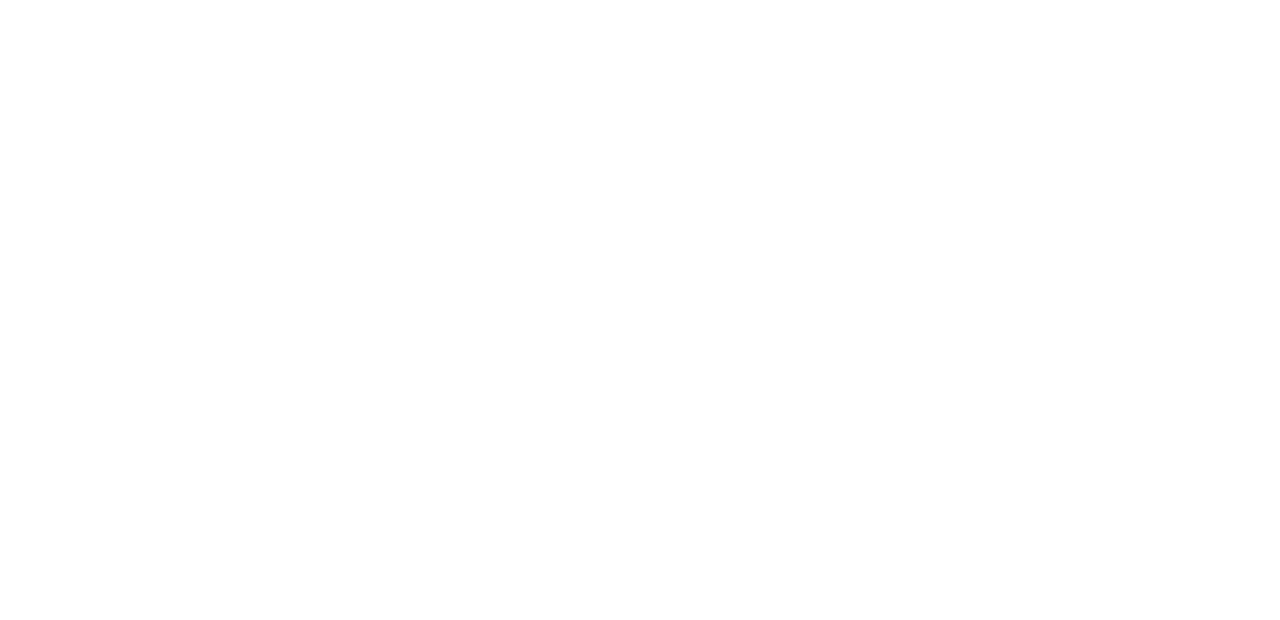
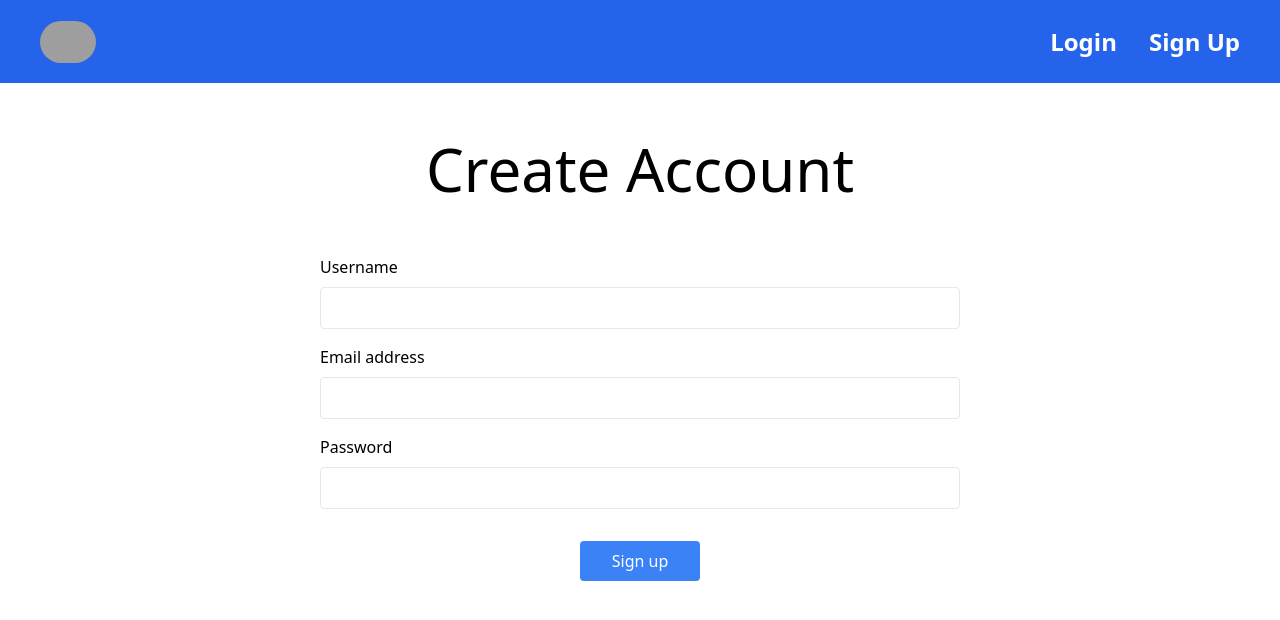
Before and after one commit to saolaiheang/link-shorten-two, a React (Vite) app: page /signup in a window 1280 px wide. Before the commit this address had no page. Shown: the top 620 px of the page. Built offline with nearby package versions, Linux system fonts and the light colour scheme; grey boxes are pictures that could not be loaded.

Commit message:
signup page

```diff
--- a/src/App.jsx
+++ b/src/App.jsx
@@ -2,6 +2,7 @@
 import { Routes, Route } from 'react-router-dom';
 import LandingPage from './page/Landingpage';
 import LoginPage from './page/Loginpage';
+import SignUp from './page/SignUp';
 
 import './App.css'
 
@@ -11,7 +12,7 @@
       <Routes>
       <Route path="/" element={<LandingPage />} />
       <Route path="/login" element={<LoginPage />} />
-      {/* Add more routes here as needed */}
+      <Route path="/signup" element={<SignUp />} />
     </Routes>
     </>
   )
--- /dev/null
+++ b/src/page/SignUp.jsx
@@ -0,0 +1,135 @@
+import React, { useState } from "react";
+import Header from "../components/Header";
+
+function SignUp() {
+  const [formData, setFormData] = useState({
+    username: "",
+    email: "",
+    password: "",
+  });
+
+  const [errors, setErrors] = useState({
+    username: "",
+    email: "",
+    password: "",
+  });
+
+  const validateForm = () => {
+    let formIsValid = true;
+    let newErrors = { username: "", email: "", password: "" };
+
+    if (!formData.username) {
+      formIsValid = false;
+      newErrors.username = "Username is required.";
+    }
+
+    if (!formData.email) {
+      formIsValid = false;
+      newErrors.email = "Email address is required.";
+    } else if (!/\S+@\S+\.\S+/.test(formData.email)) {
+      formIsValid = false;
+      newErrors.email = "Email address is invalid.";
+    }
+
+    if (!formData.password) {
+      formIsValid = false;
+      newErrors.password = "Password is required.";
+    } else if (formData.password.length < 6) {
+      formIsValid = false;
+      newErrors.password = "Password must be at least 6 characters.";
+    }
+
+    setErrors(newErrors);
+    return formIsValid;
+  };
+
+  const handleInputChange = (e) => {
+    const { name, value } = e.target;
+    setFormData({
+      ...formData,
+      [name]: value,
+    });
+  };
+
+  const handleSubmit = (e) => {
+    e.preventDefault();
+
+    if (validateForm()) {
+      // Proceed with form submission
+      console.log("Form submitted successfully", formData);
+      // You can add your form submission logic here
+    } else {
+      // Clear the form if validation fails
+      setFormData({
+        username: "",
+        email: "",
+        password: "",
+      });
+    }
+  };
+
+  return (
+    <div>
+      <Header />
+      <div>
+        <h1 className="text-6xl mt-14">Create Account</h1>
+      </div>
+      <div className="w-3/6 mx-auto mt-14">
+        <form onSubmit={handleSubmit}>
+          <div>
+            <label className="block mb-2 text-left">Username</label>
+            <input
+              id="username"
+              type="text"
+              name="username"
+              value={formData.username}
+              onChange={handleInputChange}
+              className="w-full px-4 py-2 mb-4 border rounded"
+            />
+            {errors.username && (
+              <p className="text-red-500 text-left">{errors.username}</p>
+            )}
+          </div>
+
+          <div>
+            <label className="block mb-2 text-left">Email address</label>
+            <input
+              id="email"
+              type="email"
+              name="email"
+              value={formData.email}
+              onChange={handleInputChange}
+              className="w-full px-4 py-2 mb-4 border rounded"
+            />
+            {errors.email && (
+              <p className="text-red-500 text-left">{errors.email}</p>
+            )}
+          </div>
+
+          <div>
+            <label className="block mb-2 text-left">Password</label>
+            <input
+              id="password"
+              type="password"
+              name="password"
+              value={formData.password}
+              onChange={handleInputChange}
+              className="w-full px-4 py-2 mb-4 border rounded"
+            />
+            {errors.password && (
+              <p className="text-red-500 text-left">{errors.password}</p>
+            )}
+          </div>
+          <button
+            type="submit"
+            className="bg-blue-500 mt-4 hover:bg-blue-700 text-white py-2 px-8 rounded focus:outline-none focus:shadow-outline"
+          >
+            Sign up
+          </button>
+        </form>
+      </div>
+    </div>
+  );
+}
+
+export default SignUp;
```
